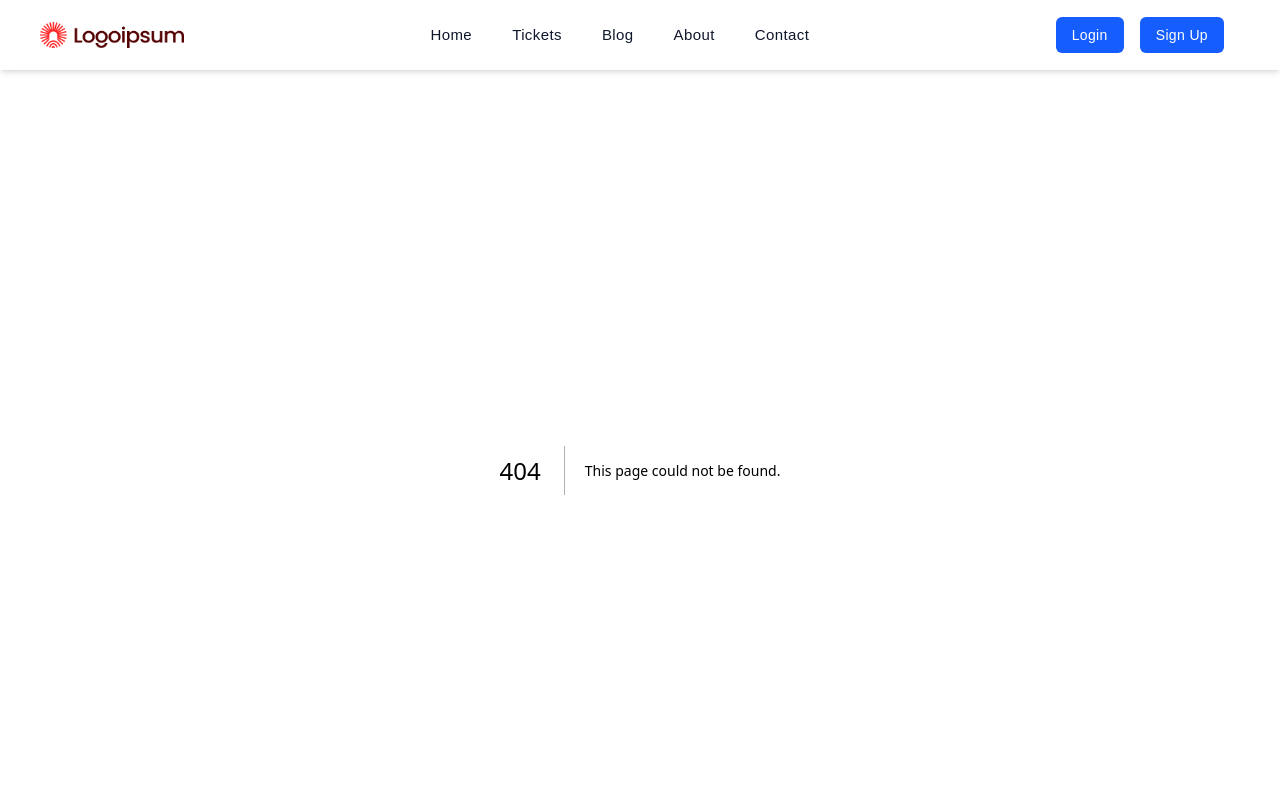
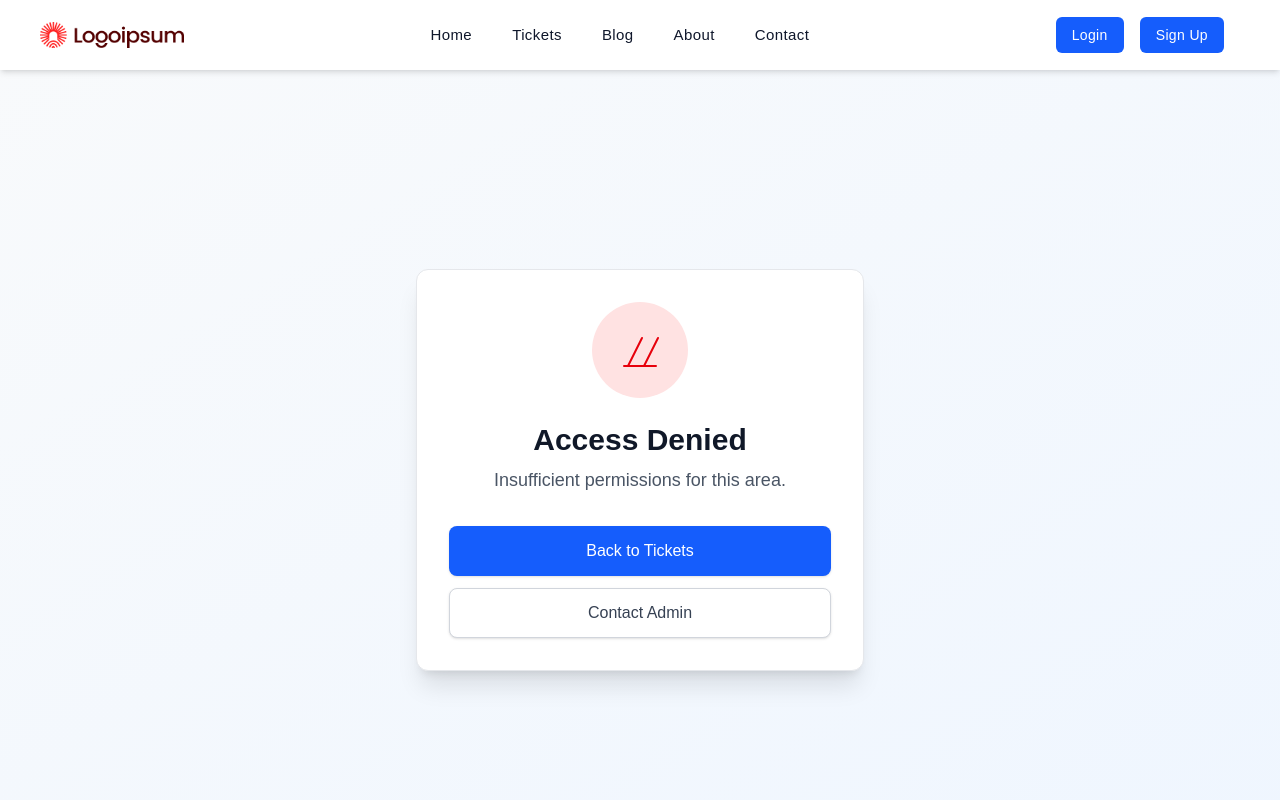
Before and after one commit to sudhanshu-acl/ticket-system, a Next.js app: page /unauthorized in a window 1280 px wide. Before the commit this address had no page. Shown: the top 800 px of the page. Built offline with nearby package versions, Linux system fonts and the light colour scheme.

Commit message:
feat: add ui for unauthorized page

```diff
--- a/app/dashboard/layout.tsx
+++ b/app/dashboard/layout.tsx
@@ -2,6 +2,7 @@
 'use client'
 
 import React, { useState, useEffect } from 'react'
+import { useRouter } from 'next/navigation'
 import Sidebar from '@/app/components/Sidebar'
 import { User } from '@/app/utils/type'
 
@@ -15,6 +16,7 @@ export default function DashboardLayout({
   const [user, setUser] = useState<User | null>(null)
   const [loading, setLoading] = useState(true)
   const [sidebarCollapsed, setSidebarCollapsed] = useState(false)
+  const router = useRouter()
 
   useEffect(() => {
     // Get user from localStorage
@@ -22,13 +24,14 @@ export default function DashboardLayout({
     if (storedUser) {
       const parsedUser = JSON.parse(storedUser)
       setUser(parsedUser)
-      // Redirect to home if user is 'user'
+      // Redirect to unauthorized if user is 'user'
       if (parsedUser.role === 'user') {
-        window.location.href = '/'
+        router.push('/unauthorized')
+        return
       }
     } else {
       // Redirect to login if no user
-      window.location.href = '/login'
+      router.push('/login')
     }
     setLoading(false)
   }, [])
--- /dev/null
+++ b/app/unauthorized/page.tsx
@@ -0,0 +1,45 @@
+'use client';
+
+import Link from "next/link";
+import { useAuth } from "../context/AuthContext";
+
+export default function Unauthorized() {
+  const { user } = useAuth();
+
+  return (
+    <div className="min-h-screen flex items-center justify-center bg-gradient-to-br from-slate-50 to-blue-50 py-12 px-4 sm:px-6 lg:px-8">
+      <div className="max-w-md w-full space-y-8 bg-white p-8 rounded-xl shadow-xl border border-gray-200">
+        <div>
+          <div className="mx-auto h-24 w-24 flex items-center justify-center rounded-full bg-red-100">
+            <svg className="h-12 w-12 text-red-600" fill="none" stroke="currentColor" viewBox="0 0 48 48">
+              <path strokeLinecap="round" strokeLinejoin="round" strokeWidth={2} d="M12 40l14-28m2 28l14-28M8 40h32" />
+            </svg>
+          </div>
+          <h1 className="mt-6 text-3xl font-bold text-gray-900 text-center">Access Denied</h1>
+          <p className="mt-2 text-lg text-gray-600 text-center">
+            Insufficient permissions for this area.
+          </p>
+          {user && (
+            <p className="mt-2 text-sm text-gray-500 text-center">
+              Your role: <span className="font-semibold capitalize text-gray-900">{user.role}</span>
+            </p>
+          )}
+        </div>
+        <div className="flex flex-col gap-3">
+          <Link
+            href="/"
+            className="inline-flex justify-center px-6 py-3 border border-transparent shadow-sm text-base font-medium rounded-lg text-white bg-blue-600 hover:bg-blue-700 focus:outline-none focus:ring-2 focus:ring-offset-2 focus:ring-blue-500 transition duration-200"
+          >
+            Back to Tickets
+          </Link>
+          <Link
+            href="/contact"
+            className="inline-flex justify-center px-6 py-3 border border-gray-300 shadow-sm text-base font-medium rounded-lg text-gray-700 bg-white hover:bg-gray-50 focus:outline-none focus:ring-2 focus:ring-offset-2 focus:ring-blue-500 transition duration-200 text-center"
+          >
+            Contact Admin
+          </Link>
+        </div>
+      </div>
+    </div>
+  );
+}
```
